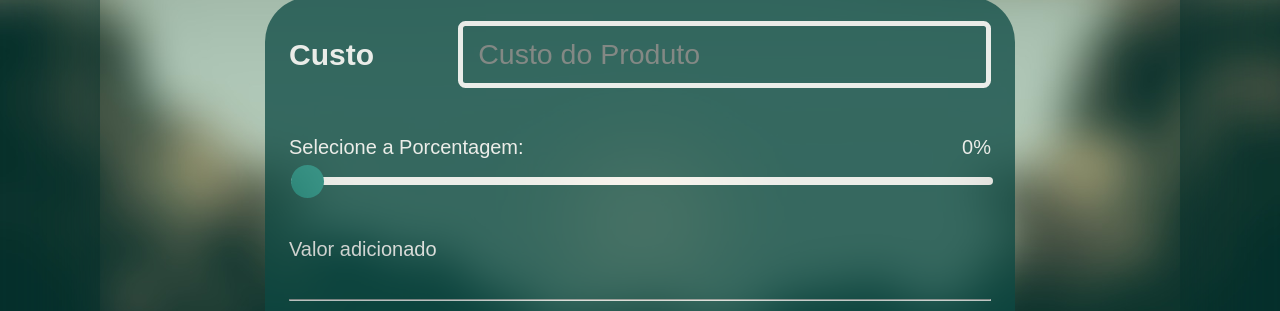
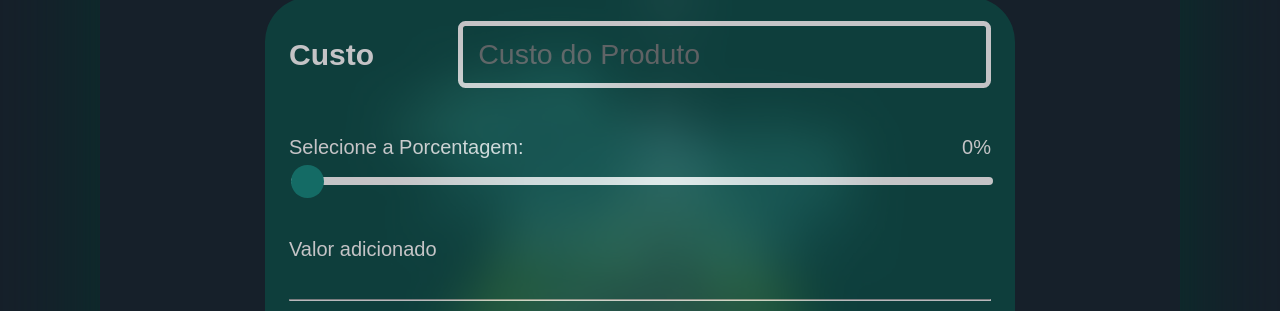
Before and after one commit to 2gabrielsynth/calculadora-margem, a plain HTML site: page index.html in a window 1280 px wide. Shown: the part 227-538 px from the top of the page. Drawn offline with Linux system fonts and the light colour scheme.

Commit message:
Update style.css

```diff
--- a/style.css
+++ b/style.css
@@ -4,7 +4,7 @@ head {
 }
 
 html {
-  background-image: url("walp3.jpg");
+  background-image: url("blure.jpg");
   font-family: "Roboto", sans-serif;
   padding: 10px;
   background-repeat: no-repeat;
```
